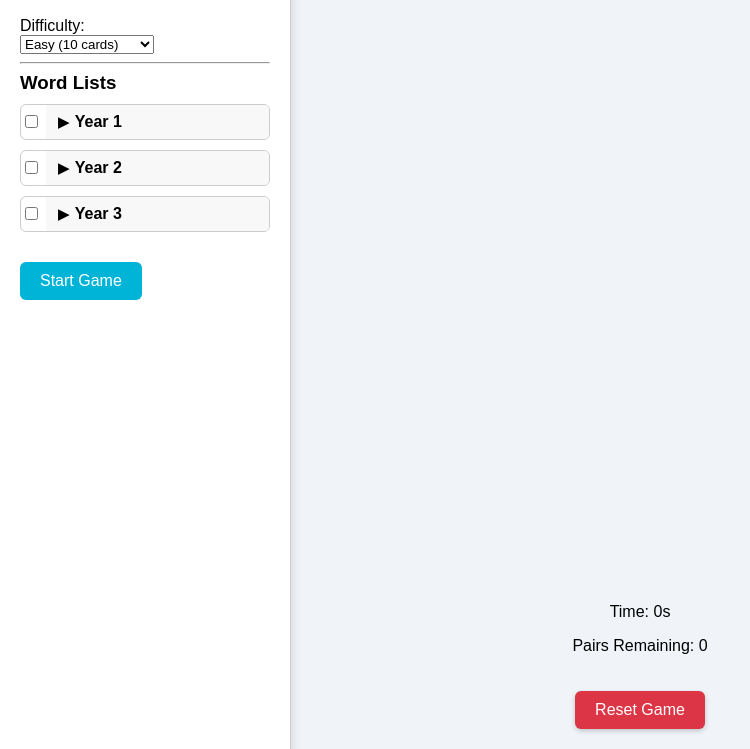
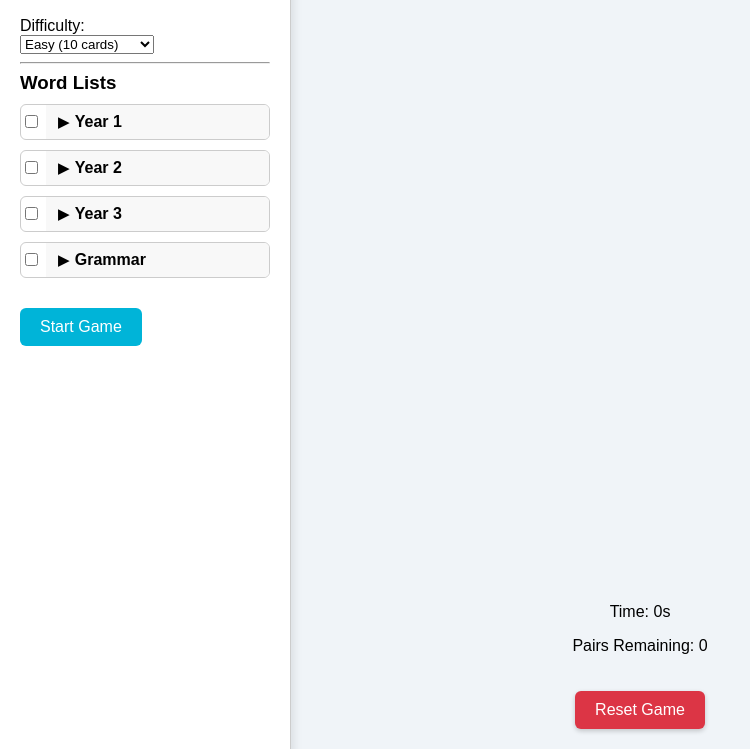
Before and after one commit to TeeRexTeach/MemoryCards, a plain HTML site: page index.html in a window 1280 px wide. Shown: the part 51-800 px from the top of the page, without its empty margins (0-750 px from the left). Drawn offline with Linux system fonts and the light colour scheme.

Commit message:
Update index.html

```diff
--- a/index.html
+++ b/index.html
@@ -180,6 +180,9 @@
       },
       "Year 3": {
         "Program 1": [["help", "たすける"], ["make", "つくる"], ["let", "させる"]]
+      },
+      "Grammar": {
+      	"Past tense　過去形": [["eat", "ate"], ["sleep", "slept"], ["sing", "sang"], ["ride", "rode"], ["play", "played"], ["sit", "sat"], ["run", "ran"], ["write", "wrote"], ["watch", "watched"]]
       }
     };
 
```
